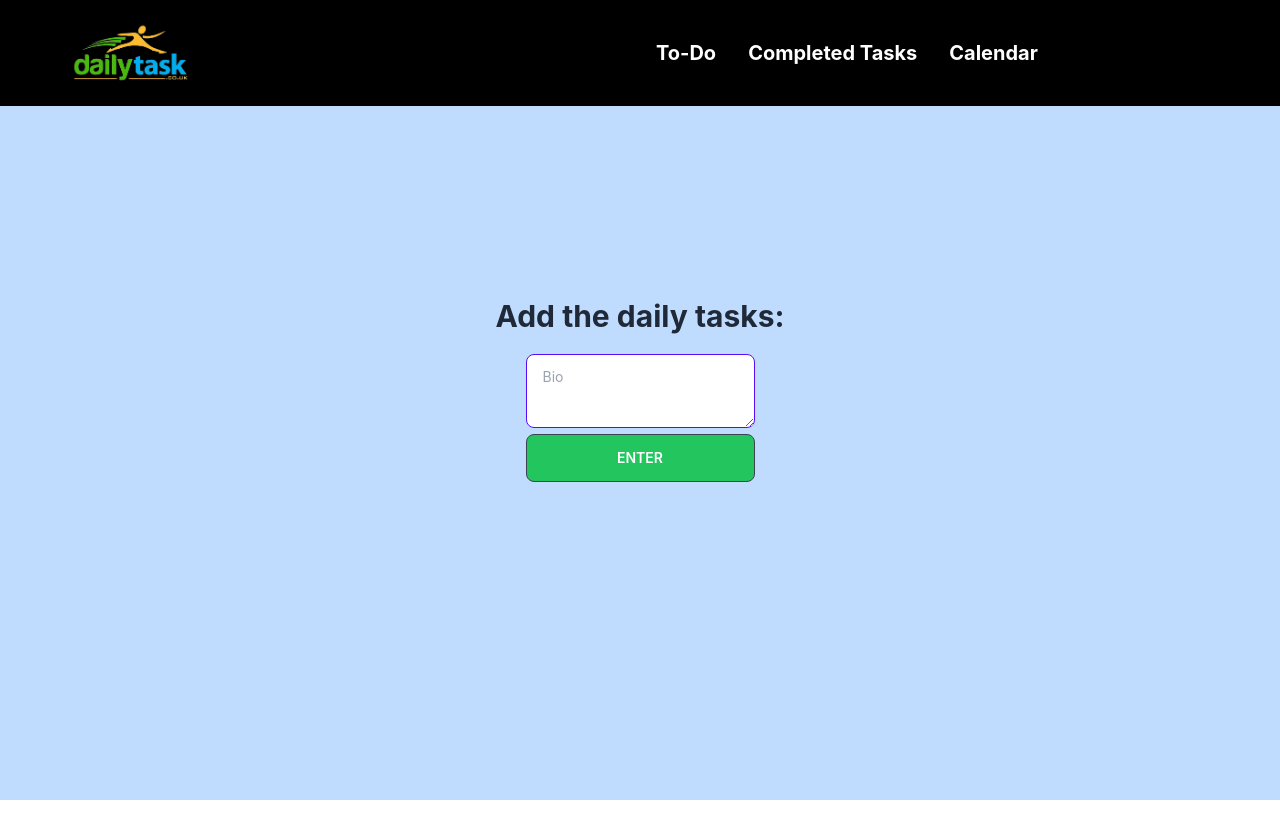
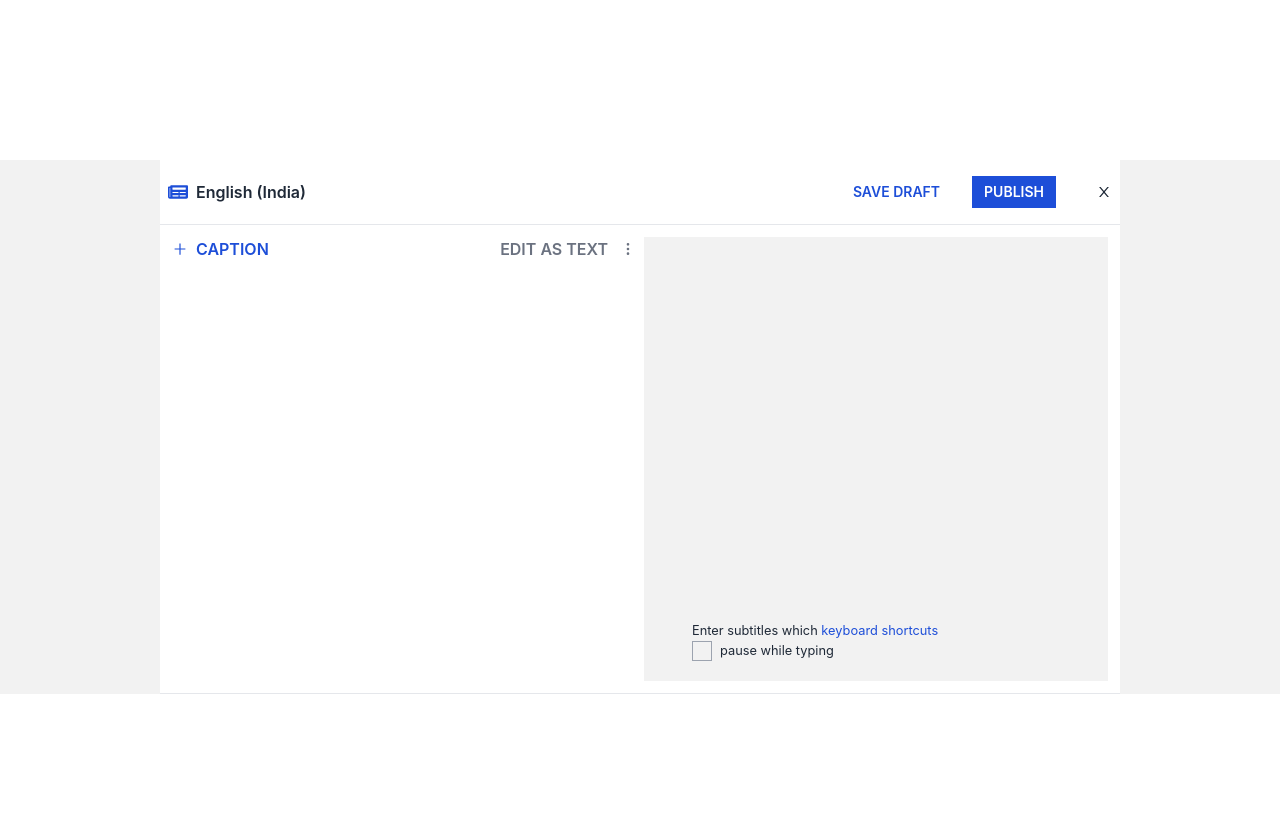
Before and after one commit to Fahid24/job-assignment, a React (Create React App) app: page / in a window 1280 px wide. Shown: the top 838 px of the page. Before the commit the page ends 800 px from the top, so only its background shows below. Built offline with nearby package versions, Linux system fonts and the light colour scheme.

Commit message:
added header and body

```diff
--- a/package.json
+++ b/package.json
@@ -10,6 +10,8 @@
     "react": "^18.2.0",
     "react-calendar": "^3.7.0",
     "react-dom": "^18.2.0",
+    "react-icons": "^4.4.0",
+    "react-player": "^2.10.1",
     "react-router-dom": "^6.3.0",
     "react-scripts": "5.0.1",
     "react-toastify": "^9.0.5",
--- a/src/App.js
+++ b/src/App.js
@@ -1,24 +1,19 @@
-import { Routes, Route } from 'react-router-dom';
 import './App.css';
 import Navbar from './components/Navbar';
-import Home from './components/pages/Home';
-import Tasks from './components/pages/Tasks';
-import ToDo from './components/pages/ToDo';
-import Calandar from './components/pages/Calander';
+
 import { ToastContainer } from 'react-toastify';
+import BodyPart from './components/BodyPart';
 
 function App() {
   return (
-    <div className="bg-blue-200 h-screen ">
-      <Navbar></Navbar>
-      <Routes>
-        <Route path='/' element={<Home></Home>}></Route>
-        <Route path='/tasks' element={<Tasks></Tasks>}></Route>
-        <Route path='/to-do' element={<ToDo></ToDo>}></Route>
-        <Route path='/calendar' element={<Calandar></Calandar>}></Route>
-
-      </Routes>
-      <ToastContainer></ToastContainer>
+    <div className="bg-base-200 ">
+      <div className='bg-white lg:m-40'>
+        <Navbar></Navbar>
+        <hr className='text-xl p-0' />
+        <BodyPart />
+        <hr className='text-xl p-0' />
+        <ToastContainer></ToastContainer>
+      </div>
     </div>
   );
 }
--- /dev/null
+++ b/src/components/BodyPart.js
@@ -0,0 +1,52 @@
+import React, { useState } from 'react';
+import { AiOutlinePlus } from 'react-icons/ai';
+import { FiMoreVertical } from 'react-icons/fi';
+import { MdDelete } from 'react-icons/md';
+import Video from './Video';
+
+const BodyPart = () => {
+    const [captionBarActive, setCaptionBarActive] = useState(false);
+
+    const handleOpenCaptionInput = () => {
+        setCaptionBarActive(true);
+    };
+    const handleCloseCaptionInput = () => {
+        setCaptionBarActive(false);
+    };
+
+    return (
+
+        <div className='grid p-3 grid-cols-12 gap-2 justify-between'>
+
+            <div className='col-span-6'>
+                <nav className='flex  justify-between mx-auto'>
+
+                    <button
+                        onClick={() => handleOpenCaptionInput()}
+                        className='flex justify-between gap-2 text-blue-700 font-semibold'><AiOutlinePlus className='mt-1' />CAPTION</button>
+                    <span className='flex gap-3 justify-between font-semibold text-gray-500'><p>EDIT AS TEXT</p> <FiMoreVertical className='mt-1' /></span>
+                </nav>
+                <div className={`
+
+                         ${captionBarActive
+                        ? "grid grid-cols-12 gap-3 transition-left duration-500 "
+                        : " hidden"}`}
+                >
+
+                    <textarea className="col-span-8 w-full h-20 mt-3 textarea-primary border border-gray-400 rounded-md" placeholder=""></textarea>
+                    <MdDelete onClick={() => handleCloseCaptionInput()} className='text-3xl col-span-1 my-auto' />
+                    <div className='flex flex-col col-span-3 mt-3'>
+                        <input className='border input-sm   border-gray-400 rounded-md input-primary' type="text" /><br />
+                        <input className='border input-sm  border-gray-400 rounded-md input-primary' type="text" />
+                    </div>
+                </div>
+            </div>
+            <div className='col-span-6'>
+                <Video />
+            </div>
+        </div>
+
+    );
+};
+
+export default BodyPart;
--- a/src/components/Navbar.js
+++ b/src/components/Navbar.js
@@ -1,35 +1,25 @@
 import React from 'react';
-import { Routes, Route, Link } from "react-router-dom";
+import { AiOutlineClose } from 'react-icons/ai';
+import { FaNewspaper } from 'react-icons/fa';
 
 
-import img from '../img/business-logo-geelong-search-engine-journal-child-png-favpng-Xj5v8pwqMBLSmzGW0w1kvpe6U-removebg-preview.png'
+
 const Navbar = () => {
     return (
-        <div className="navbar bg-black text-white ">
-            <div className="navbar-start">
-                <div className="dropdown">
-                    <label tabIndex="0" className="btn btn-ghost lg:hidden">
-                        <svg xmlns="http://www.w3.org/2000/svg" className="h-5 w-5" fill="none" viewBox="0 0 24 24" stroke="currentColor"><path strokeLinecap="round" strokeLinejoin="round" strokeWidth="2" d="M4 6h16M4 12h8m-8 6h16" /></svg>
-                    </label>
-                    <ul tabIndex="0" className="menu menu-compact dropdown-content mt-3 p-2 shadow bg-cyan-100 rounded-box w-52">
-                        <li><Link to='/to-do'>To-Do</Link></li>
-
-                        <li><Link to='/tasks'>Completed Tasks</Link></li>
-                        <li><Link to='/calendar'>Calendar</Link></li>
-
-                    </ul>
-                </div>
-                <Link to='/' className=""><img className=' btn-ghost normal-case mx-12 w-[150px]  ' src={img} alt="" /> </Link>
+        <div className="navbar font-semibold flex justify-between   ">
+            <div className='gap-2'>
+                <FaNewspaper className='text-xl text-blue-700' />
+                <h1>English {'(India)'}</h1>
             </div>
-            <div className="navbar-center hidden lg:flex">
-                <ul className="menu menu-horizontal p-0">
 
 
-                    <li><Link className='font-bold text-xl' to='/to-do'>To-Do</Link></li>
-                    <li><Link className='font-bold text-xl' to='/tasks'>Completed Tasks</Link></li>
+            <div className='flex gap-10'>
+                <div className='flex gap-5'>
+                    <button className="btn btn-ghost btn-sm text-blue-700 rounded-none border-none">save draft</button>
+                    <button className="btn btn-sm bg-blue-700 rounded-none border-none"> publish</button>
 
-                    <li><Link className='font-bold text-xl' to='/calendar'>Calendar</Link></li>
-                </ul>
+                </div>
+                <AiOutlineClose />
             </div>
 
         </div>
--- /dev/null
+++ b/src/components/Video.js
@@ -0,0 +1,25 @@
+import React from 'react';
+import ReactPlayer from 'react-player';
+import { Link } from 'react-router-dom';
+const Video = () => {
+    return (
+        <div className='bg-base-200'>
+            <div className=' flex justify-center '>
+                <ReactPlayer
+                    playing={true}
+                    controls={true}
+                    width="100%"
+                    url='https://youtu.be/w6I2wNVEb34'
+                />
+            </div>
+            <div className='px-12 py-5'>
+                <small>Enter subtitles which {' '}<Link className='text-blue-700' to=''>keyboard shortcuts</Link></small><br />
+                <small className='flex gap-2'>
+                    <input type="checkbox" className="checkbox rounded-none checkbox-sm border border-1 border-gray-400 " /><p> pause while typing</p>
+                </small>
+            </div>
+        </div>
+    );
+};
+
+export default Video;
--- a/src/components/pages/Calander.js
+++ /dev/null
@@ -1,16 +0,0 @@
-import React, { useState } from 'react';
-import Calendar from 'react-calendar';
-import 'react-calendar/dist/Calendar.css';
-
-
-const Calander = () => {
-    const [value, onChange] = useState(new Date());
-
-    return (
-        <div className=''>
-            <Calendar className='mx-auto m-12' onChange={onChange} value={value} />
-        </div>
-    );
-};
-
-export default Calander;
--- a/src/components/pages/Home.js
+++ /dev/null
@@ -1,46 +0,0 @@
-import React from 'react';
-import { toast } from 'react-toastify';
-import 'react-toastify/dist/ReactToastify.css';
-
-const handleSubmit = (event) => {
-    event.preventDefault()
-    const tasks = event.target.text.value;
-    console.log(tasks);
-    fetch('http://localhost:5000/', {
-        method: 'POST',
-        headers: {
-            'content-type': 'application/json'
-        },
-        body: JSON.stringify(tasks)
-    })
-        .then(res => res.json())
-        .then(data => {
-            if (data?.insertedId) {
-                toast.success('Thanks for your review')
-
-                document.getElementById('form').reset()
-            }
-            else (
-                toast.error('Something went wrong. Please try once again')
-            )
-        })
-
-}
-const Home = () => {
-    return (<div>
-
-        <h1 className='text-3xl font-bold text-center mt-[15%]'>Add the daily tasks:</h1>
-        <div className='flex justify-center mt-5 items-center '>
-            <form onSubmit={handleSubmit} action="">
-                <textarea name='text' class="textarea w-full textarea-primary" placeholder="Bio"></textarea>
-
-                <br /> <input className='btn w-full bg-green-500' type="submit" value='enter' />
-            </form>
-        </div>
-
-    </div>
-
-    );
-};
-
-export default Home;
--- a/src/components/pages/Tasks.js
+++ /dev/null
@@ -1,27 +0,0 @@
-import React from 'react';
-
-const Tasks = () => {
-    return (
-        <div>
-            <div class="overflow-x-auto">
-                <table class="table w-full">
-                    <thead>
-                        <tr>
-                            <th></th>
-                            <th className='text-3xl font bold'>Tasks done</th>
-                        </tr>
-                    </thead>
-                    <tbody>
-                        <tr>
-                            <th className='text-2xl'>1</th>
-                            <td className='text-2xl'>Cy Ganderton</td>
-                        </tr>
-
-                    </tbody>
-                </table>
-            </div>
-        </div>
-    );
-};
-
-export default Tasks;
--- a/src/components/pages/ToDo.js
+++ /dev/null
@@ -1,41 +0,0 @@
-import React from 'react';
-
-const ToDo = () => {
-
-    const handleCheckbox = e => {
-        console.log('hiiiii')
-    }
-    return (
-        <div class="overflow-x-auto">
-            <table class="table w-full">
-                <thead>
-                    <tr>
-                        <th></th>
-                        <th>Task done</th>
-                        <th>Tasks</th>
-                        <th>Edite</th>
-
-                    </tr>
-                </thead>
-                <tbody>
-                    <tr>
-                        <th>1</th>
-                        <td>
-                            <div class="form-control">
-                                <label class="label cursor-pointer">
-                                    <input type="checkbox" unselectable class="checkbox checkbox-accent" />
-                                </label>
-                            </div>
-                        </td>
-                        <td>Cy Ganderton</td>
-                        <td><button className='btn btn-sm bg-red-500 '>edite</button></td>
-
-                    </tr>
-
-                </tbody>
-            </table>
-        </div>
-    );
-};
-
-export default ToDo;
```
Also changed, not shown: src/img/business-logo-geelong-search-engine-journal-child-png-favpng-Xj5v8pwqMBLSmzGW0w1kvpe6U-removebg-preview.png (deleted), 1 other file (tests, documents, lock files or other folders).
